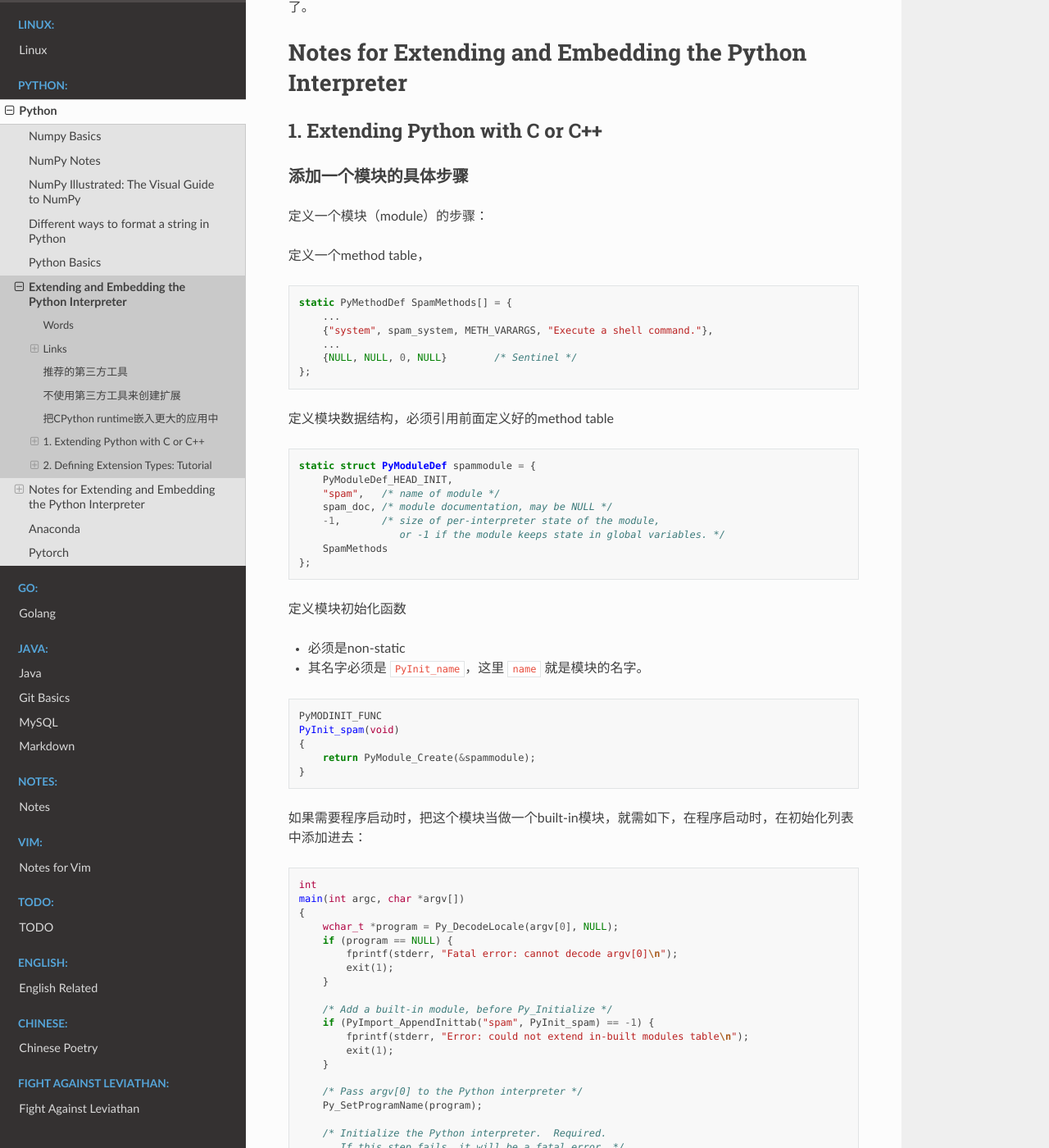
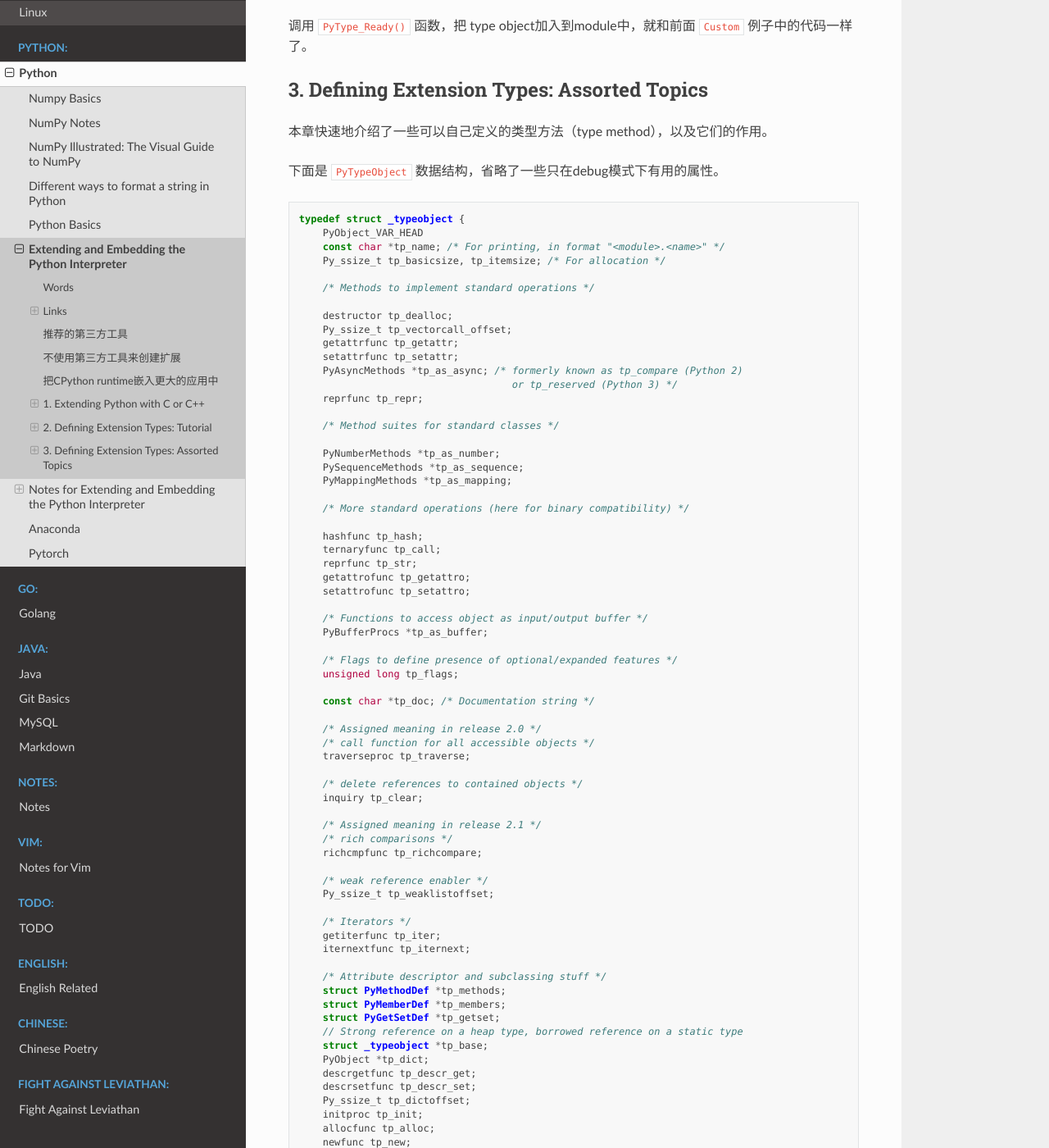
Before and after one commit to Pyrad/pyradnotes, a Sphinx documentation site: the page built from source/Python/ExtendingAndEmbeddingThePythonInterpreter.md, in a window 1280 px wide and 1400 px high, scrolled down 52639 px. Shown: the whole window at 82% size. Built offline with Sphinx 7.4.7 and the Read the Docs theme 2.0.0, drawn with Linux system fonts in a browser that asks for light colours; a script that is not in the unit is left out; some of the changed text lies outside the part shown.

Commit message:
Python EEPI Start section 3

````diff
--- a/source/Python/ExtendingAndEmbeddingThePythonInterpreter.md
+++ b/source/Python/ExtendingAndEmbeddingThePythonInterpreter.md
@@ -15,6 +15,7 @@ exercise caution 谨慎行事
 
 boilerplate /ˈbɔɪləpleɪt/
 
+assorted 各种各样，混杂的
 
 ## Links
 
@@ -2308,6 +2309,146 @@ PyInit_sublist(void)
 调用 `PyType_Ready()` 函数，把 type object加入到module中，就和前面 `Custom` 例子中的代码一样了。
 
 
+## 3. Defining Extension Types: Assorted Topics
+
+本章快速地介绍了一些可以自己定义的类型方法（type method），以及它们的作用。
+
+下面是 `PyTypeObject` 数据结构，省略了一些只在debug模式下有用的属性。
+
+```cpp
+typedef struct _typeobject {
+    PyObject_VAR_HEAD
+    const char *tp_name; /* For printing, in format "<module>.<name>" */
+    Py_ssize_t tp_basicsize, tp_itemsize; /* For allocation */
+
+    /* Methods to implement standard operations */
+
+    destructor tp_dealloc;
+    Py_ssize_t tp_vectorcall_offset;
+    getattrfunc tp_getattr;
+    setattrfunc tp_setattr;
+    PyAsyncMethods *tp_as_async; /* formerly known as tp_compare (Python 2)
+                                    or tp_reserved (Python 3) */
+    reprfunc tp_repr;
+
+    /* Method suites for standard classes */
+
+    PyNumberMethods *tp_as_number;
+    PySequenceMethods *tp_as_sequence;
+    PyMappingMethods *tp_as_mapping;
+
+    /* More standard operations (here for binary compatibility) */
+
+    hashfunc tp_hash;
+    ternaryfunc tp_call;
+    reprfunc tp_str;
+    getattrofunc tp_getattro;
+    setattrofunc tp_setattro;
+
+    /* Functions to access object as input/output buffer */
+    PyBufferProcs *tp_as_buffer;
+
+    /* Flags to define presence of optional/expanded features */
+    unsigned long tp_flags;
+
+    const char *tp_doc; /* Documentation string */
+
+    /* Assigned meaning in release 2.0 */
+    /* call function for all accessible objects */
+    traverseproc tp_traverse;
+
+    /* delete references to contained objects */
+    inquiry tp_clear;
+
+    /* Assigned meaning in release 2.1 */
+    /* rich comparisons */
+    richcmpfunc tp_richcompare;
+
+    /* weak reference enabler */
+    Py_ssize_t tp_weaklistoffset;
+
+    /* Iterators */
+    getiterfunc tp_iter;
+    iternextfunc tp_iternext;
+
+    /* Attribute descriptor and subclassing stuff */
+    struct PyMethodDef *tp_methods;
+    struct PyMemberDef *tp_members;
+    struct PyGetSetDef *tp_getset;
+    // Strong reference on a heap type, borrowed reference on a static type
+    struct _typeobject *tp_base;
+    PyObject *tp_dict;
+    descrgetfunc tp_descr_get;
+    descrsetfunc tp_descr_set;
+    Py_ssize_t tp_dictoffset;
+    initproc tp_init;
+    allocfunc tp_alloc;
+    newfunc tp_new;
+    freefunc tp_free; /* Low-level free-memory routine */
+    inquiry tp_is_gc; /* For PyObject_IS_GC */
+    PyObject *tp_bases;
+    PyObject *tp_mro; /* method resolution order */
+    PyObject *tp_cache;
+    PyObject *tp_subclasses;
+    PyObject *tp_weaklist;
+    destructor tp_del;
+
+    /* Type attribute cache version tag. Added in version 2.6 */
+    unsigned int tp_version_tag;
+
+    destructor tp_finalize;
+    vectorcallfunc tp_vectorcall;
+} PyTypeObject;
+```
+
+虽然 `PyTypeObject` 中的成员（函数指针）很多，但多数情况下，只需要定义其中的一些即可。
+
+`PyTypeObject` 中成员的顺序是有着历史遗留问题的包袱，所以本章介绍时不会按照顺序讲解。
+
+```cpp
+const char *tp_name; /* For printing */
+```
+
+这一项名称，主要是为了调试使用，所以应该赋予其一个有意义好分辨的字符串。
+
+```cpp
+Py_ssize_t tp_basicsize, tp_itemsize; /* For allocation */
+```
+
+这一项主要是告诉runtime，这种类型新的对象在创建的时候，应该分配多少内存。`tp_itemsize` 对于像 `str`， `tuple` 这样Python中变长的类型，就有用处。
+
+```cpp
+const char *tp_doc;
+```
+
+这项是文档字符串，用于Python中类似 `obj.__doc__` 的返回值。
+
+
+
+
+
+### 3.1. Finalization and De-allocation
+
+### 3.2. Object Presentation
+
+### 3.3. Attribute Management
+
+#### 3.3.1. Generic Attribute Management
+
+#### 3.3.2. Type-specific Attribute Management
+
+### 3.4. Object Comparison
+
+### 3.5. Abstract Protocol Support
+
+### 3.6. Weak Reference Support
+
+### 3.7. More Suggestions
+
+
+
+
+
 
 
 
````
